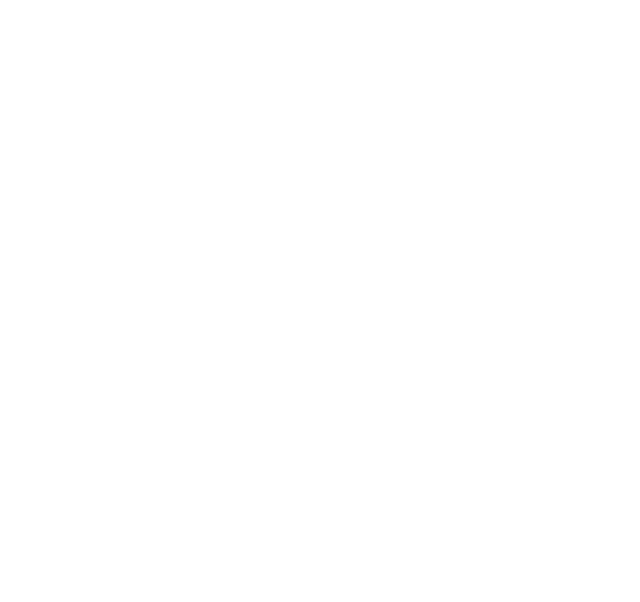
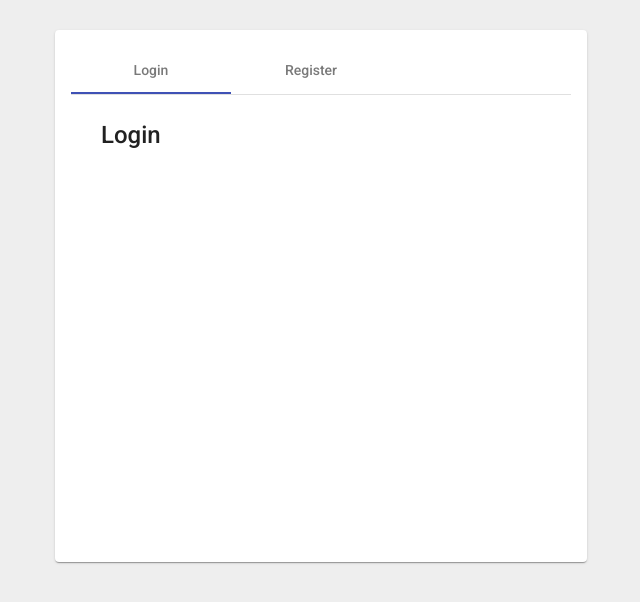
Before and after one commit to och-karr/ng-auth-n-validation, an Angular app: page /register-adv in a window 1280 px wide. Before the commit this address led to /. Shown: the top 602 px of the page, without its empty margins (319-959 px from the left). Built offline with nearby package versions, Linux system fonts and the light colour scheme.

Commit message:
feat: add adv validation - cross validation

```diff
--- a/angular.json
+++ b/angular.json
@@ -108,5 +108,8 @@
 				}
 			}
 		}
+  },
+  "cli": {
+    "analytics": "0a9f32f9-ea32-4dc1-b12e-a3b1fa4edac4"
   }
 }
--- a/src/app/app-routing.module.ts
+++ b/src/app/app-routing.module.ts
@@ -1,8 +1,15 @@
-import { NgModule } from '@angular/core';
-import { RouterModule } from '@angular/router';
+import {NgModule} from '@angular/core';
+import {RouterModule} from '@angular/router';
+import {RegisterAdvValComponent} from './components/register-adv-val/register-adv-val.component';
+import {RegisterAdvValComponentModule} from './components/register-adv-val/register-adv-val.component-module';
+import {AuthenticationServiceModule} from './services/authentication.service-module';
 
 @NgModule({
-  imports: [RouterModule.forRoot([])],
+  imports: [RouterModule.forRoot([{
+    path: 'register-adv',
+    component: RegisterAdvValComponent
+  }]), RegisterAdvValComponentModule, AuthenticationServiceModule],
   exports: [RouterModule]
 })
-export class AppRoutingModule { }
+export class AppRoutingModule {
+}
--- a/src/app/app.component.scss
+++ b/src/app/app.component.scss
@@ -0,0 +1,36 @@
+.box-container {
+  height: 100%;
+  padding: 30px;
+  box-sizing: border-box;
+  background-color: #EEEEEE;
+}
+.box {
+  display: flex;
+  width: 100%;
+  justify-content: center;
+
+  &-card {
+    max-width: 500px;
+    height: 500px;
+    width: 100%;
+  }
+
+  &-title {
+    font-size: 40px;
+    text-align: center;
+    padding-top: 50px;
+
+    &--success {
+      color: forestgreen;
+    }
+
+    &--error {
+      color: darkred;
+    }
+  }
+
+  &-text {
+    text-align: center;
+    padding-top: 30px;
+  }
+}
--- a/src/app/app.component.ts
+++ b/src/app/app.component.ts
@@ -1,9 +1,10 @@
-import { Component } from '@angular/core';
+import {Component, ViewEncapsulation} from '@angular/core';
 
 @Component({
   selector: 'app-root',
   templateUrl: './app.component.html',
-  styleUrls: ['./app.component.scss']
+  styleUrls: ['./app.component.scss'],
+  encapsulation: ViewEncapsulation.None,
 })
 export class AppComponent {
   title = 'ng-material-starter-kit-acms';
--- /dev/null
+++ b/src/app/components/register-adv-val/register-adv-val.component-module.ts
@@ -0,0 +1,27 @@
+import { NgModule } from '@angular/core';
+import { RegisterAdvValComponent } from './register-adv-val.component';
+import {MatFormFieldModule} from "@angular/material/form-field";
+import {CommonModule} from "@angular/common";
+import {MatCardModule} from "@angular/material/card";
+import {MatTabsModule} from "@angular/material/tabs";
+import {MatInputModule} from "@angular/material/input";
+import {ReactiveFormsModule} from "@angular/forms";
+import {MatButtonModule} from "@angular/material/button";
+
+@NgModule({
+  imports: [
+    MatCardModule,
+    MatTabsModule,
+    ReactiveFormsModule,
+    MatFormFieldModule,
+    MatInputModule,
+    CommonModule,
+    MatButtonModule,
+    MatTabsModule
+  ],
+  declarations: [RegisterAdvValComponent],
+  providers: [],
+  exports: [RegisterAdvValComponent]
+})
+export class RegisterAdvValComponentModule {
+}
--- /dev/null
+++ b/src/app/components/register-adv-val/register-adv-val.component.html
@@ -0,0 +1,47 @@
+<div class="box-container">
+  <div class="box">
+    <mat-card class="box-card">
+      <mat-card-content>
+        <mat-tab-group>
+          <mat-tab label="Login">
+            <div class="tab-content">
+              <mat-card-title class="tab-title">Login</mat-card-title>
+            </div>
+          </mat-tab>
+          <mat-tab label="Register">
+            <div class="tab-content">
+              <mat-card-title class="tab-title">Register</mat-card-title>
+              <form [formGroup]="registerForm" (ngSubmit)="onRegisterFormSubmitted(registerForm)">
+                <div>
+                  <mat-form-field appearance="fill">
+                    <mat-label>Email</mat-label>
+                    <input matInput type="email" placeholder="Email" formControlName="email" required>
+                    <mat-error *ngIf="registerForm.get('email')!.invalid">email is invalid</mat-error>
+                  </mat-form-field>
+                </div>
+                <div>
+                  <mat-form-field appearance="fill">
+                    <mat-label>Password</mat-label>
+                    <input matInput type="password" placeholder="Password" formControlName="password" required>
+                    <mat-error *ngIf="registerForm.get('password')!.invalid">password is invalid</mat-error>
+                  </mat-form-field>
+                </div>
+                <div>
+                  <mat-form-field appearance="fill">
+                    <mat-label>Repeat Password</mat-label>
+                    <input matInput type="password" placeholder="Repeat Password" formControlName="repeatedPassword" required>
+                    <mat-error *ngIf="registerForm.hasError('doPasswordsMatch')">Passwords do not match</mat-error>
+                  </mat-form-field>
+                </div>
+                <mat-error *ngIf="registerForm.hasError('doPasswordsMatch')">Passwords do not match</mat-error>
+                <div>
+                  <button type="submit" mat-raised-button color="primary">Register</button>
+                </div>
+              </form>
+            </div>
+          </mat-tab>
+        </mat-tab-group>
+      </mat-card-content>
+    </mat-card>
+  </div>
+</div>
--- /dev/null
+++ b/src/app/components/register-adv-val/register-adv-val.component.scss
@@ -0,0 +1,3 @@
+.tab-content {
+  padding: 30px;
+}
--- /dev/null
+++ b/src/app/components/register-adv-val/register-adv-val.component.ts
@@ -0,0 +1,60 @@
+import { ChangeDetectionStrategy, Component, ViewEncapsulation } from '@angular/core';
+import {AbstractControl, FormControl, FormGroup, ValidationErrors, ValidatorFn, Validators} from "@angular/forms";
+import {AuthenticationService} from "../../services/authentication.service";
+import {Router} from "@angular/router";
+
+export const doPasswordsMatch: ValidatorFn = (
+  control: AbstractControl
+): ValidationErrors | null => {
+  const password: string = control.get('password')?.value;
+  const repeatedPassword: string = control.get('repeatedPassword')?.value;
+
+  if (!password || !repeatedPassword) {
+    return null;
+  }
+
+  if (password !== repeatedPassword) {
+    return { doPasswordsMatch: true };
+  }
+
+  return null;
+}
+
+@Component({
+  selector: 'app-register-adv-val',
+  styleUrls: ['./register-adv-val.component.scss'],
+  templateUrl: './register-adv-val.component.html',
+  encapsulation: ViewEncapsulation.Emulated,
+  changeDetection: ChangeDetectionStrategy.OnPush
+})
+export class RegisterAdvValComponent {
+
+  readonly registerForm: FormGroup = new FormGroup({
+    email: new FormControl('', [Validators.required, Validators.email]),
+    password: new FormControl('', [Validators.required, Validators.pattern('^(?=.*[a-z])(?=.*[A-Z])(?=.*\\d)(?=.*[!@#$%^*()])[A-Za-z\\d!@#$%^*()]{6,}$')]),
+    repeatedPassword: new FormControl('', Validators.required)
+  }, {validators: doPasswordsMatch});
+
+  constructor(private _authenticationService: AuthenticationService, private _router: Router) {
+  }
+
+  onRegisterFormSubmitted(form: FormGroup): void {
+    console.log(form)
+    if (form.valid) {
+      console.log('valid')
+      this._authenticationService.register({
+        data: {
+          email: form.value.email,
+          password: form.value.password
+        }
+      }).subscribe({
+        next: () => {
+          this._router.navigate(['/'])
+        },
+        error: () => {
+          this._router.navigate(['/error'])
+        }
+      })
+    }
+  }
+}
--- /dev/null
+++ b/src/app/models/auth-data.model.ts
@@ -0,0 +1,4 @@
+export interface AuthDataModel {
+  readonly email: string;
+  readonly password: string;
+}
--- /dev/null
+++ b/src/app/models/auth.model.ts
@@ -0,0 +1,3 @@
+export interface AuthModel<T> {
+  readonly data: T;
+}
--- /dev/null
+++ b/src/app/services/authentication.service-module.ts
@@ -0,0 +1,11 @@
+import { NgModule } from '@angular/core';
+import { AuthenticationService } from './authentication.service';
+
+@NgModule({
+  imports: [],
+  declarations: [],
+  providers: [AuthenticationService],
+  exports: []
+})
+export class AuthenticationServiceModule {
+}
--- /dev/null
+++ b/src/app/services/authentication.service.ts
@@ -0,0 +1,15 @@
+import { Injectable } from '@angular/core';
+import {Observable} from "rxjs";
+import { HttpClient } from '@angular/common/http';
+import {AuthDataModel} from "../models/auth-data.model";
+import {AuthModel} from "../models/auth.model";
+
+@Injectable()
+export class AuthenticationService {
+  constructor(private _httpClient: HttpClient) {
+  }
+
+  register(data: AuthModel<AuthDataModel>): Observable<AuthDataModel> {
+    return this._httpClient.post<AuthDataModel>('https://us-central1-courses-auth.cloudfunctions.net/auth/register', JSON.stringify(data) );
+  }
+}
```
